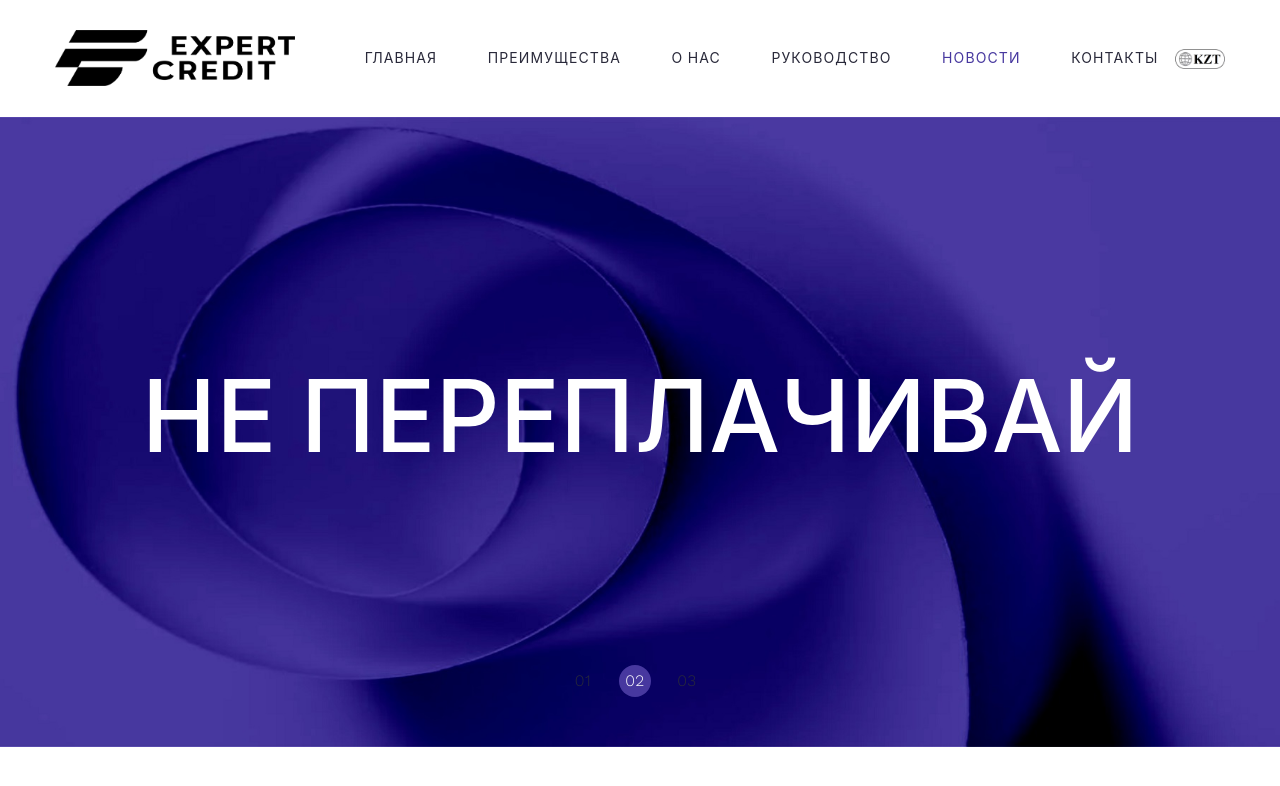
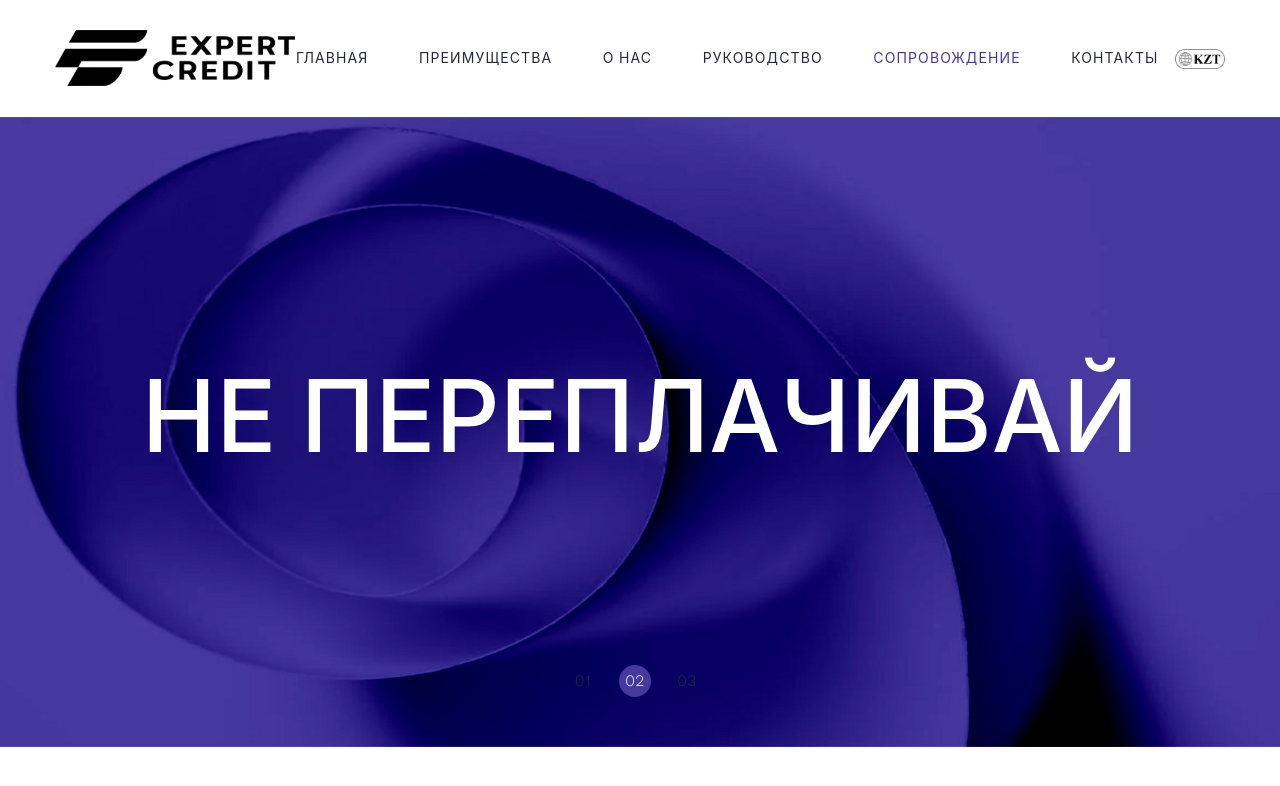
Before and after one commit to IlyarArzuyev/expert-credit, a plain HTML site: page index.html in a window 1280 px wide. Shown: the top 786 px of the page. Drawn offline with nearby package versions, Linux system fonts and the light colour scheme.

Commit message:
Update index.html

```diff
--- a/index.html
+++ b/index.html
@@ -46,7 +46,7 @@
                       </li>
                       <li class="rd-nav-item"><a class="rd-nav-link" href="#testimonials" lang" key="testimonials">Руководство</a>
                       </li>
-                      <li class="rd-nav-item"><a class="rd-nav-link" href="#blog" lang" key="blog">Новости</a>
+                      <li class="rd-nav-item"><a class="rd-nav-link" href="#blog" lang" key="blog">Сопровождение</a>
                       </li>
                       <li class="rd-nav-item"><a class="rd-nav-link" href="#contact" lang" key="contact">Контакты</a>
                       </li>
```
